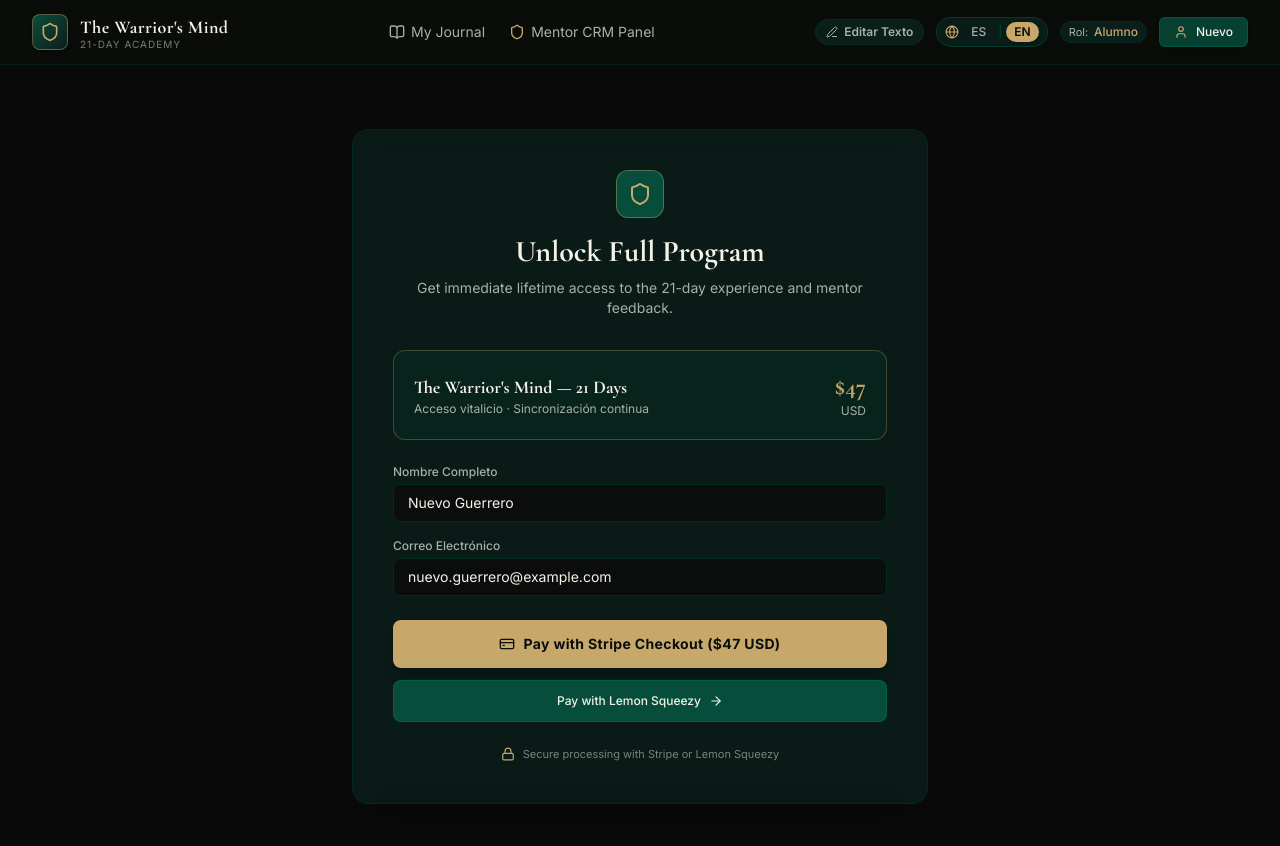
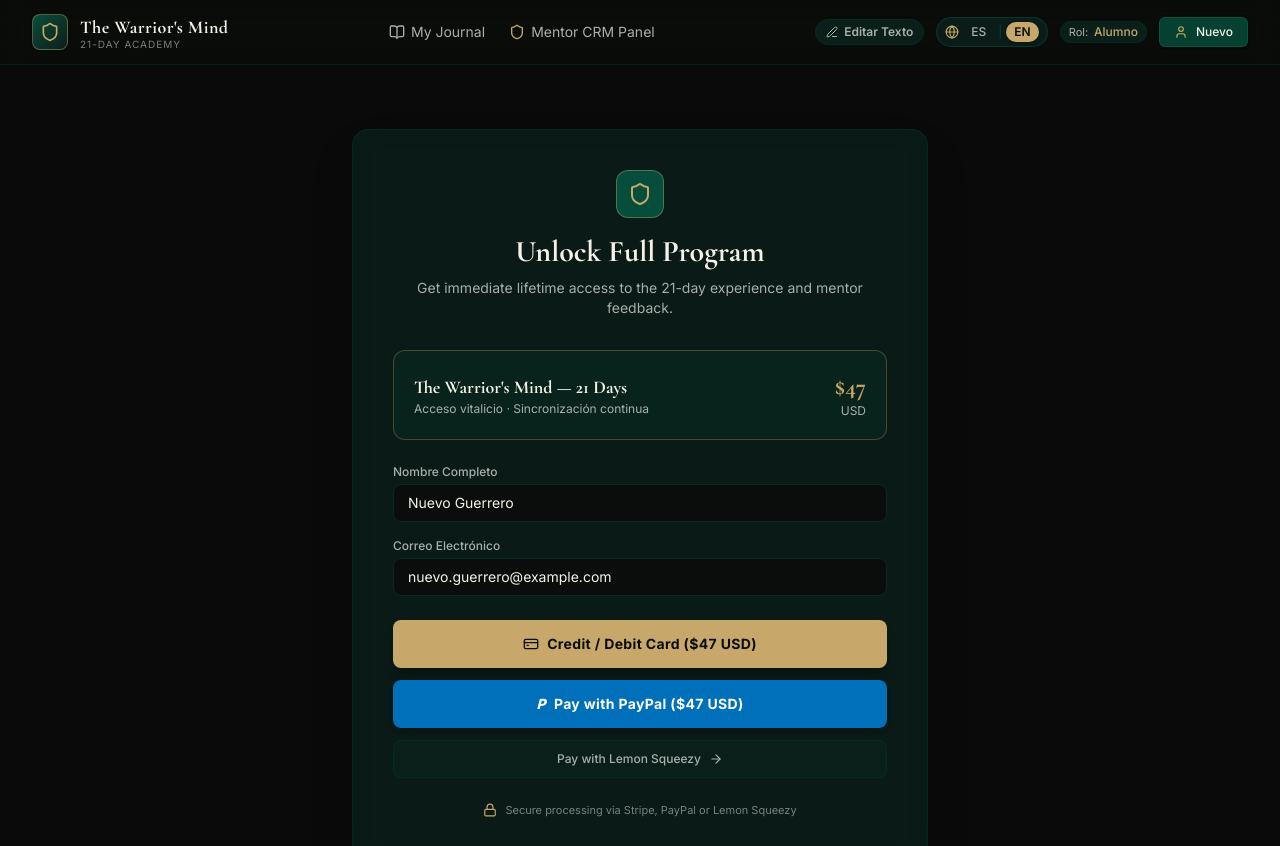
Before and after one commit to D4RKL0RD-J0571N/diary-warrior, a Next.js app: page /en/checkout in a window 1280 px wide. Shown: the top 846 px of the page. Built offline with nearby package versions, Linux system fonts and the light colour scheme.

Commit message:
feat(payments): add separate PayPal payment option on checkout

```diff
--- a/messages/en.json
+++ b/messages/en.json
@@ -141,8 +141,9 @@
     "title": "Unlock Full Program",
     "subtitle": "Get immediate lifetime access to the 21-day experience and mentor feedback.",
     "productName": "The Warrior's Mind — 21 Days",
-    "securePayment": "Secure processing with Stripe or Lemon Squeezy",
-    "payWithStripe": "Pay with Stripe Checkout ($47 USD)",
+    "securePayment": "Secure processing via Stripe, PayPal or Lemon Squeezy",
+    "payWithStripe": "Credit / Debit Card ($47 USD)",
+    "payWithPayPal": "Pay with PayPal ($47 USD)",
     "payWithLemon": "Pay with Lemon Squeezy",
     "immediateAccess": "Your account will be provisioned instantly upon successful payment."
   }
--- a/messages/es.json
+++ b/messages/es.json
@@ -141,8 +141,9 @@
     "title": "Adquirir Acceso Completo",
     "subtitle": "Desbloquea el programa completo de 21 días y conecta con tu mentor.",
     "productName": "La Mente del Guerrero — 21 Días",
-    "securePayment": "Procesamiento seguro con Stripe o Lemon Squeezy",
-    "payWithStripe": "Pagar con Stripe Checkout ($47 USD)",
+    "securePayment": "Procesamiento seguro con Stripe, PayPal o Lemon Squeezy",
+    "payWithStripe": "Tarjeta de Crédito / Débito ($47 USD)",
+    "payWithPayPal": "Pagar con PayPal ($47 USD)",
     "payWithLemon": "Pagar con Lemon Squeezy",
     "immediateAccess": "Tu cuenta se activará de forma instantánea al procesar la compra."
   }
--- a/src/app/[locale]/checkout/page.tsx
+++ b/src/app/[locale]/checkout/page.tsx
@@ -37,6 +37,12 @@ export default function CheckoutPage() {
     } finally {
       setLoading(false);
     }
+  };
+
+  const handlePayPal = () => {
+    // If you have a PayPal direct payment link (e.g., PayPal.me or PayPal Checkout link)
+    const paypalUrl = process.env.NEXT_PUBLIC_PAYPAL_CHECKOUT_URL || 'https://www.paypal.com/ncp/payment/SAMPLE_PAYPAL_LINK';
+    window.open(paypalUrl, '_blank');
   };
 
   const handleLemonSqueezy = () => {
@@ -93,6 +99,7 @@ export default function CheckoutPage() {
 
         {/* Payment CTA Options */}
         <div className="space-y-3">
+          {/* 1. Credit/Debit Cards via Stripe */}
           <button
             type="button"
             onClick={handleStripeCheckout}
@@ -103,10 +110,21 @@ export default function CheckoutPage() {
             <span>{loading ? 'Preparando...' : t('payWithStripe')}</span>
           </button>
 
+          {/* 2. PayPal Direct */}
+          <button
+            type="button"
+            onClick={handlePayPal}
+            className="w-full inline-flex items-center justify-center gap-2 px-6 py-3.5 rounded-lg bg-[#0070BA] text-white font-bold text-sm tracking-wide hover:bg-[#005ea6] shadow-md transition-all"
+          >
+            <span className="font-extrabold italic">P</span>
+            <span>{t('payWithPayPal')}</span>
+          </button>
+
+          {/* 3. Lemon Squeezy (Cards, Apple Pay, Google Pay) */}
           <button
             type="button"
             onClick={handleLemonSqueezy}
-            className="w-full inline-flex items-center justify-center gap-2 px-6 py-3 rounded-lg bg-[#064E3B] text-[#F4F1E8] font-medium text-xs border border-emerald-700/40 hover:bg-[#064E3B]/80 transition-all"
+            className="w-full inline-flex items-center justify-center gap-2 px-6 py-2.5 rounded-lg bg-[#0B1F1A] text-[#A8B0AA] hover:text-[#F4F1E8] font-medium text-xs border border-emerald-950 hover:border-emerald-800 transition-all"
           >
             <span>{t('payWithLemon')}</span>
             <ArrowRight className="w-3.5 h-3.5" />
```
